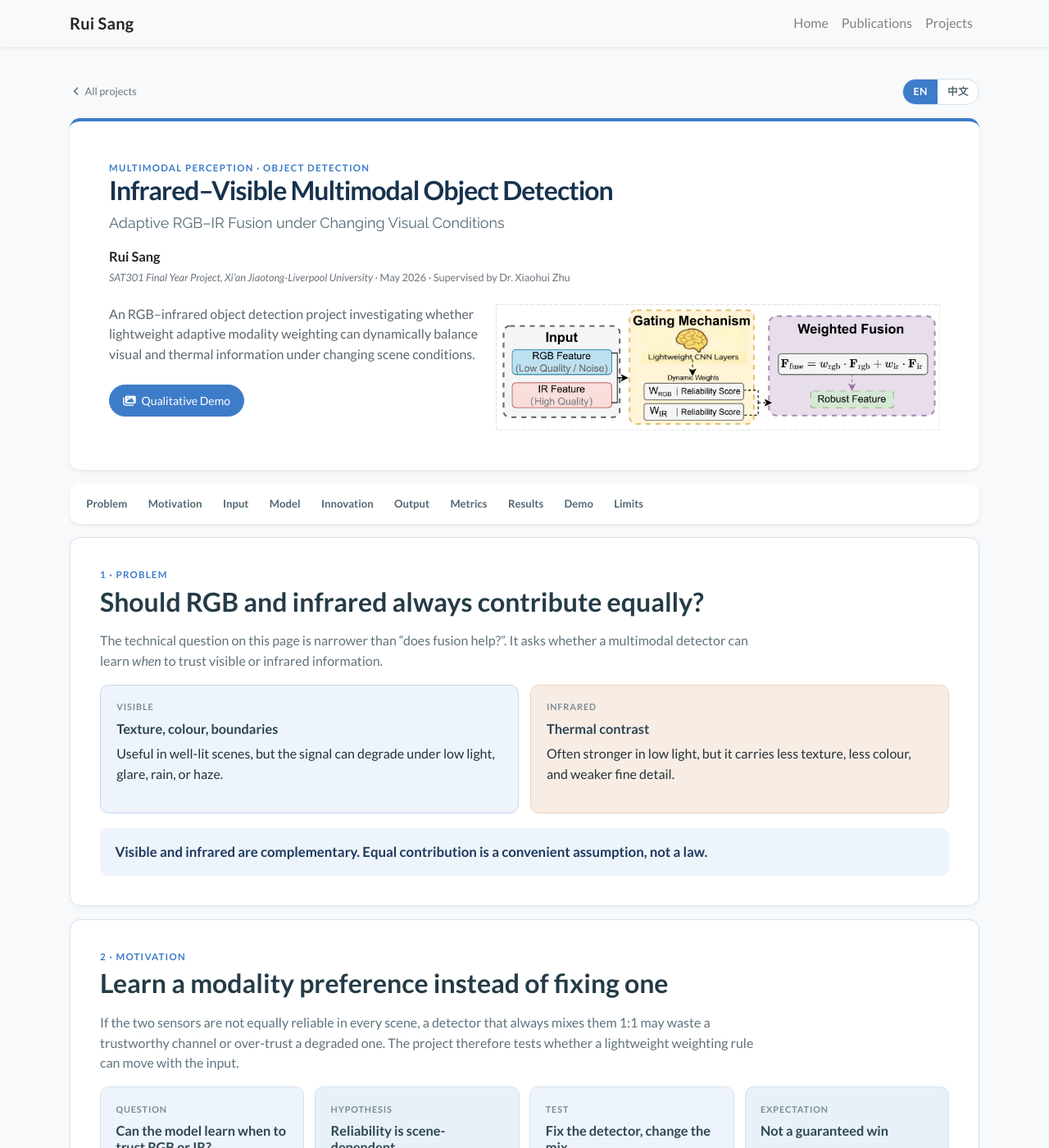
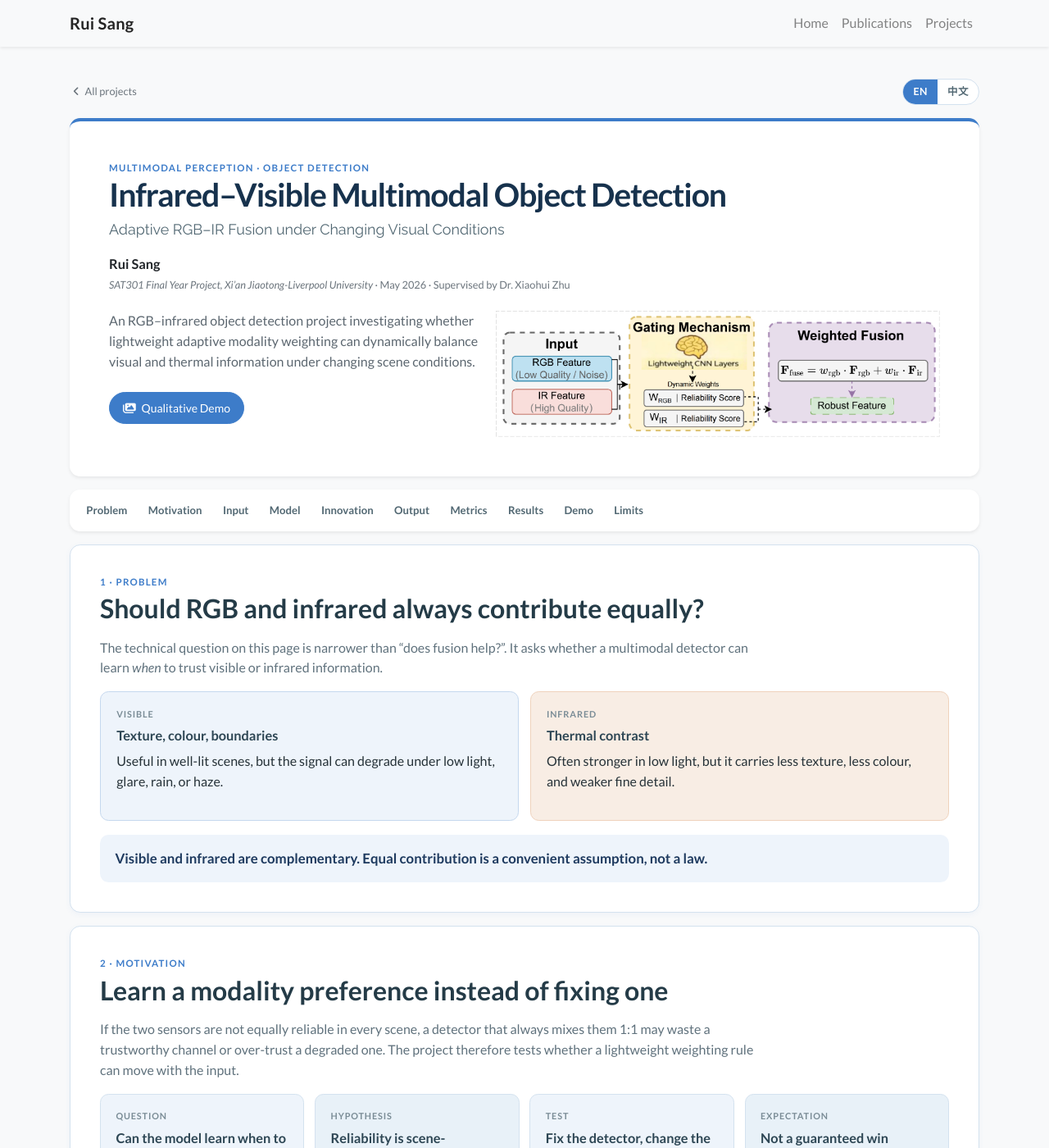
Before and after one commit to richael-sang/richael-sang.github.io, a Jekyll site: the page built from _projects/infrared-visible.md, in a window 1280 px wide and 1400 px high. Shown: the whole window at 82% size. Built offline with Jekyll 4.4.1, drawn with Linux system fonts in a browser that asks for light colours; nearby versions of some CDN libraries; a style sheet for code colours, icons or effects is not loaded; some of the changed text lies outside the part shown.

Commit message:
Enlarge the RGB–IR title slightly and drop the architecture pipeline strip.
Co-authored-by: Cursor <cursoragent@cursor.com>

```diff
--- a/_projects/infrared-visible.md
+++ b/_projects/infrared-visible.md
@@ -147,13 +147,6 @@ section_nav:
   <figure class="technical-figure technical-figure-borderless">
     <img src="{{ '/assets/images/projects/infrared-visible/architecture.png' | relative_url }}" alt="RGB and infrared streams, adaptive fusion options, DiffusionDet head, and detection outputs" data-alt-en="RGB and infrared streams, adaptive fusion options, DiffusionDet head, and detection outputs" data-alt-zh="RGB 与红外双流、自适应融合选项、DiffusionDet 检测头与检测输出" loading="lazy">
   </figure>
-  <div class="pipeline" aria-label="Conceptual detection pipeline">
-    {% include i18n.html tag="span" en="Visible features" zh="可见光特征" %}<i class="fas fa-angle-right" aria-hidden="true"></i>
-    {% include i18n.html tag="span" en="Infrared features" zh="红外特征" %}<i class="fas fa-angle-right" aria-hidden="true"></i>
-    {% include i18n.html tag="span" en="Multimodal fusion" zh="多模态融合" %}<i class="fas fa-angle-right" aria-hidden="true"></i>
-    {% include i18n.html tag="span" en="Multi-scale features" zh="多尺度特征" %}<i class="fas fa-angle-right" aria-hidden="true"></i>
-    {% include i18n.html tag="span" en="Boxes + classes + scores" zh="框 + 类别 + 分数" %}
-  </div>
 </section>
 
 <section class="project-section" id="innovation">
--- a/assets/css/project-page.css
+++ b/assets/css/project-page.css
@@ -818,7 +818,7 @@ html[data-sceneguard-lang="zh"] .comparison-label {
 
 .project-theme-rgbir .project-title {
     color: #17324d;
-    font-size: clamp(1.45rem, 2.6vw, 2rem);
+    font-size: clamp(1.75rem, 3.2vw, 2.45rem);
     line-height: 1.2;
     letter-spacing: -0.03em;
 }
@@ -1130,7 +1130,7 @@ html[data-sceneguard-lang="zh"] .comparison-label {
     }
 
     .project-theme-rgbir .project-title {
-        font-size: 1.55rem;
+        font-size: 1.85rem;
     }
 
     .project-actions .btn {
```
